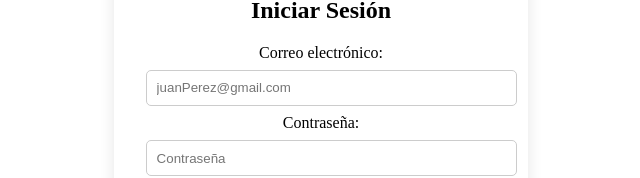
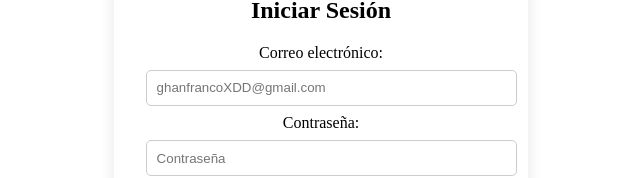
Before and after one commit to Angelrg06/pruebaGit, an Angular app: page / in a window 1280 px wide. Shown: the part 155-333 px from the top of the page, without its empty margins (319-959 px from the left). Built offline with nearby package versions, Linux system fonts and the light colour scheme.

Commit message:
cambie el gmail 2

```diff
--- a/src/app/login/login.html
+++ b/src/app/login/login.html
@@ -9,7 +9,7 @@
         id="email"
         name="email"
         [(ngModel)]="user.email"
-        placeholder="juanPerez@gmail.com"
+        placeholder="ghanfrancoXDD@gmail.com"
         autocomplete="email"
         required
       />
```
